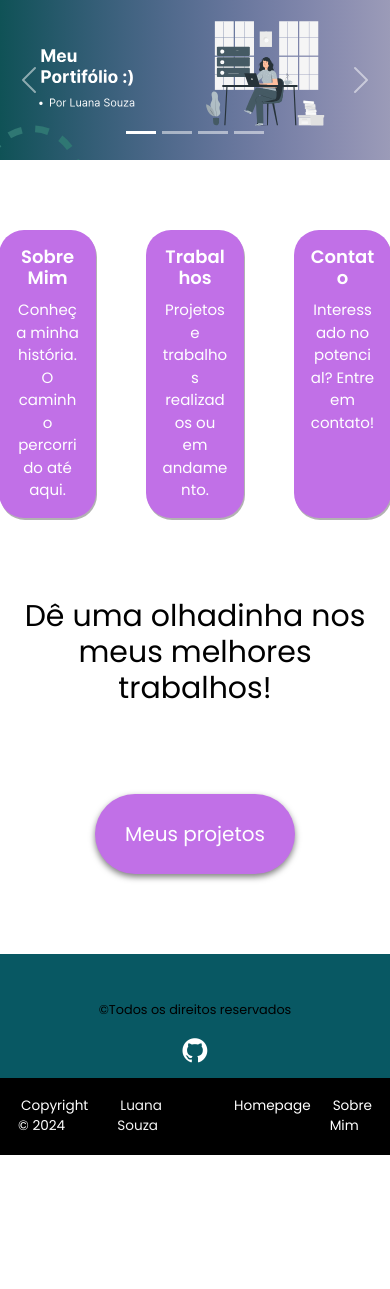
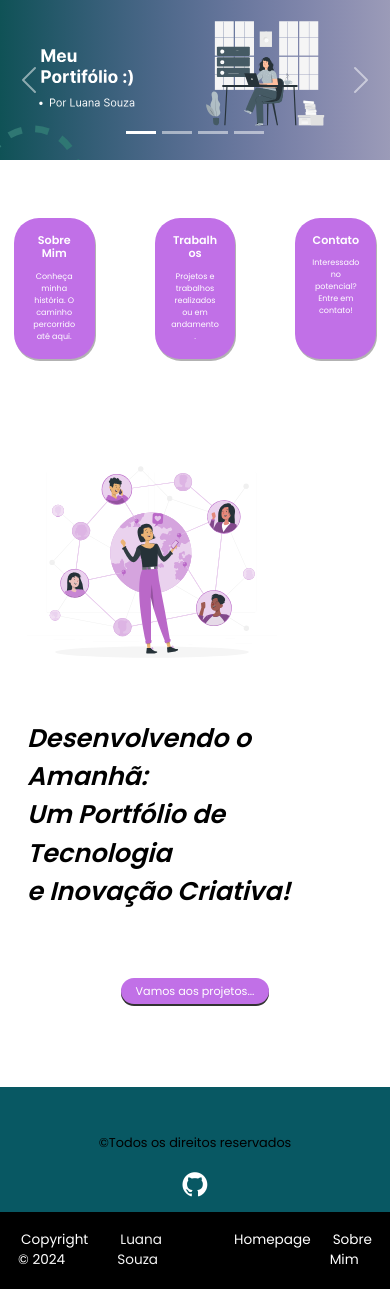
Before and after one commit to luanaapms/portifolio, a Flask app: page / in a window 390 px wide. Shown: the part 53-1342 px from the top of the page. Before the commit the page ends 1208 px from the top, so only its background shows below. Run offline with Flask 3, Linux system fonts and the light colour scheme.

Commit message:
atualizações

```diff
--- a/static/css/global.css
+++ b/static/css/global.css
@@ -96,13 +96,13 @@ footer#CDBfooter > div.CDBfooter-top{
 
     color: white;
 }
-    /* Logo CodeDontBlow */
+    /* Logo  */
     div.CDBfooter-top > div .CDBfooter-logo img{
         width: 100px;
         transition: opacity 200ms;
     }
 
-    /* Slogan CDB */
+    /* Slogan */
     div.CDBfooter-top > div.CDBfooter-message h5{
         font-size: 1.2rem;
         font-weight: 280;
@@ -191,3 +191,153 @@ footer#CDBfooter > div.CDBfooter-bottom{
     }
 
 }
+
+
+/* .:: Container ::. */
+.container-content{
+    margin: 5px auto;
+}
+
+
+.content-block{
+    padding: 10px 15px;
+
+    color: rgb(7, 7, 7);
+}
+
+
+/* .:: ELEMENTOS ::. */
+
+.TITLE-global{
+    margin: 5px 0 25px;
+
+    font-size: 1.9rem;
+    font-weight: 600;
+}
+
+.SUB-global{
+    margin-bottom: 15px;
+
+    font-size: 1.35rem;
+    font-weight: 500;
+    text-indent: 30px;
+    text-align: start;
+}
+
+.TXT-global-container{
+    margin-bottom: 30px;
+    text-indent: 10px;
+}
+
+.TXT-global , .LIST-global li{
+    margin-bottom: 7px;
+
+    font-size: .95rem;
+    font-weight: 300;
+    text-align: justify;
+}
+
+@media(max-width: 600px){
+
+    .TITLE-global{
+        font-size: 1.6rem;
+    }
+
+    .SUB-global{
+        font-size: 1.2rem;
+    }
+
+    .TXT-global , .LIST-global li{
+        font-size: .85rem;
+    }
+}
+
+/* Estilização dos Botões */
+.BTN-global{
+    background-color: #c170e7;
+    width: max-content;
+    margin: 5px 0;
+    padding: 10px 25px;
+
+    display: inline-block;
+
+    color: white;
+    font-size: .9rem;
+    text-decoration: none;
+
+    border-radius: 20px;
+    box-shadow: 0 4px rgba(0, 0, 0, 0.8);
+
+    transition: all 100ms;
+}
+
+    .BTN-global:hover{
+        opacity: 80%;
+        padding: 11px 26px;
+
+        box-shadow: 0 4px 0 1px rgba(0, 0, 0, 0.8);
+    }
+
+    .BTN-global:active{
+        opacity: 95%;
+    }
+
+
+.BTN-global .bi{
+    font-size: 1.1rem;
+
+    color: currentColor;
+}
+
+#btn-return-trail{
+    padding: 15px 25px;
+}
+
+#btn-return-trail .bi{
+    font-size: .85rem;
+}
+
+    #btn-return-trail:hover{
+        padding: 16px 26px;
+    }
+
+    #btn-return-trail:active{
+        background-color: rgba(255, 255, 255, 0.8);
+
+        color: #c170e7;
+        font-weight: 500;
+        border: 2px solid currentColor;
+    }
+
+@media(max-width: 600px) {
+
+.BTN-global{
+    margin: 3px 0;
+    padding: 5px 15px;
+
+    font-size: .7rem;
+
+    box-shadow: 0 2px rgba(0, 0, 0, 0.8);
+}
+
+    .BTN-global:hover{
+        padding: 6px 16px;
+        box-shadow: 0 2px 0 1px rgba(0, 0, 0, 0.8);
+    }
+
+.BTN-global .bi{
+    font-size: .9rem;
+}
+
+#btn-return-trail{
+    padding: 10px 20px;
+}
+
+#btn-return-trail .bi{
+    font-size: .7rem;
+}
+
+    #btn-return-trail:hover{
+        padding: 11px 21px;
+    }
+}
--- a/static/css/style_index.css
+++ b/static/css/style_index.css
@@ -76,15 +76,29 @@ section {
     justify-content: center;
 }
 
-.btn {
-    background-color: #c170e7;
-    border: none;
-    border-radius: 50px;
-    width: 200px;
-    height: 80px;
-    font-weight: 200;
-    font-size: 20px;
+
+@media(max-width: 600px) {
+   .card{
+    flex: 1 1 150px;
+    margin: 5px;
+   }
+   .resp{
+    display: flex;
+    flex-wrap: wrap;
     justify-content: center;
-    align-items: center;
-    box-shadow: 0 3px 6px rgba(0, 0, 0, 0.5);
+
+   }
+   .card:hover {
+    opacity: 60%;
+        padding: 12px 20px;
 }
+
+.card-title {
+    font-size: .70rem;
+}
+
+.card-text {
+    font-size: .50rem;
+}
+
+}
--- a/template/index.html
+++ b/template/index.html
@@ -2,6 +2,7 @@
 
 {% block pageCss %}
 <link rel="stylesheet" href="{{url_for('static', filename='css/style_index.css')}}">
+<link rel="stylesheet" href="{{url_for('static', filename='css/global.css')}}">
 {% endblock %}
 
 {% block pageTtile %} Homepage {% endblock %}
@@ -44,11 +45,11 @@
           <span class="visually-hidden">Next</span>
       </button>
   </div>
-</section>
-
-<div class="space"></div>
-
-<section>
+ </section>
+ <div class="container-sm global-container">
+  <div class="container-content text-center"></div>
+  <br> <br>
+  <div class="resp">
   <div class="cards d-flex">
     <div class="card col-3">
       <div class="card-body">
@@ -69,16 +70,26 @@
       </div>
     </div>
     </div>
-</section>
-<section>
-  <h1 class="title">Dê uma olhadinha nos meus melhores trabalhos!</h1>
-  <div class="content d-flex justify-content-left sobre-scrum">
   </div>
-  </section>
-  <section>
+ </section>
+ <section>
+  <div class="container-content row">
+
+    <!-- Elemento 1 -->
+    <div class="content-block col-sm-6">
+        <img class="img-fluid scrum-img" src="{{url_for('static', filename='img/Connected world-rafiki.svg')}}" alt="img">
+    </div>
+
+    <!-- Elemento 2 -->
+    <div class="content-block col-sm-6">
+        <div class="content d-flex justify-content-center flex-wrap">
+        </div>
+            <p class="TITLE-global"> <i> Desenvolvendo o Amanhã: <br>
+              Um Portfólio de Tecnologia <br> e Inovação Criativa!</p><br> </i>
+    </div></div>
     <div class="pg-button d-flex">
-      <a class="btn btn-primary d-flex" href="/projetos" role="button">Meus projetos</a>
+      <a class="BTN-global" href="/projetos" role="button">Vamos aos projetos...</a>
     </div>
   </section>
-
+</div>
 {% endblock %}
```
Also changed, not shown: static/css/contatos.css (+11 -18 lines), static/css/sobre.css (+1 -14 lines), template/contatos.html (+13 -5 lines), template/projetos.html (+11 -6 lines), template/sobre.html (+30 -25 lines), static/img/Connected world-rafiki.svg (added), static/img/Firmware-amico.svg (deleted).
